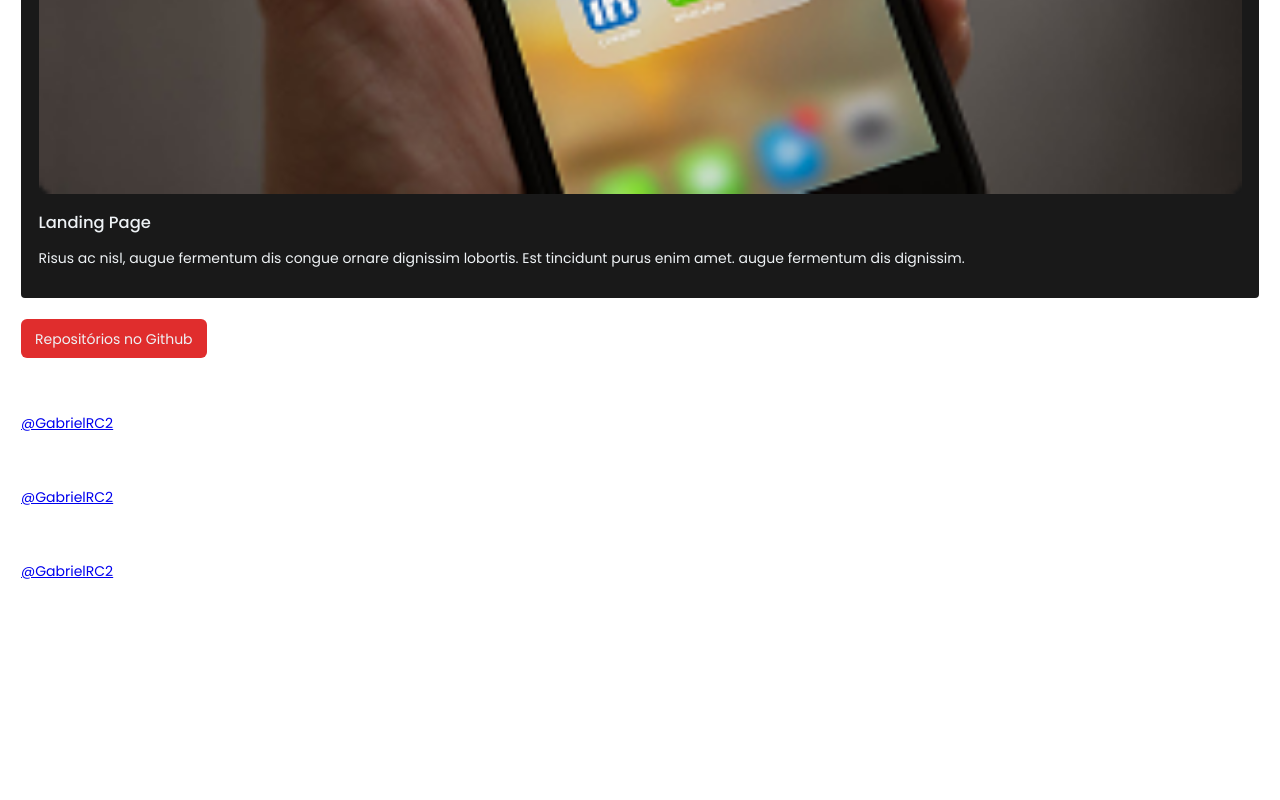
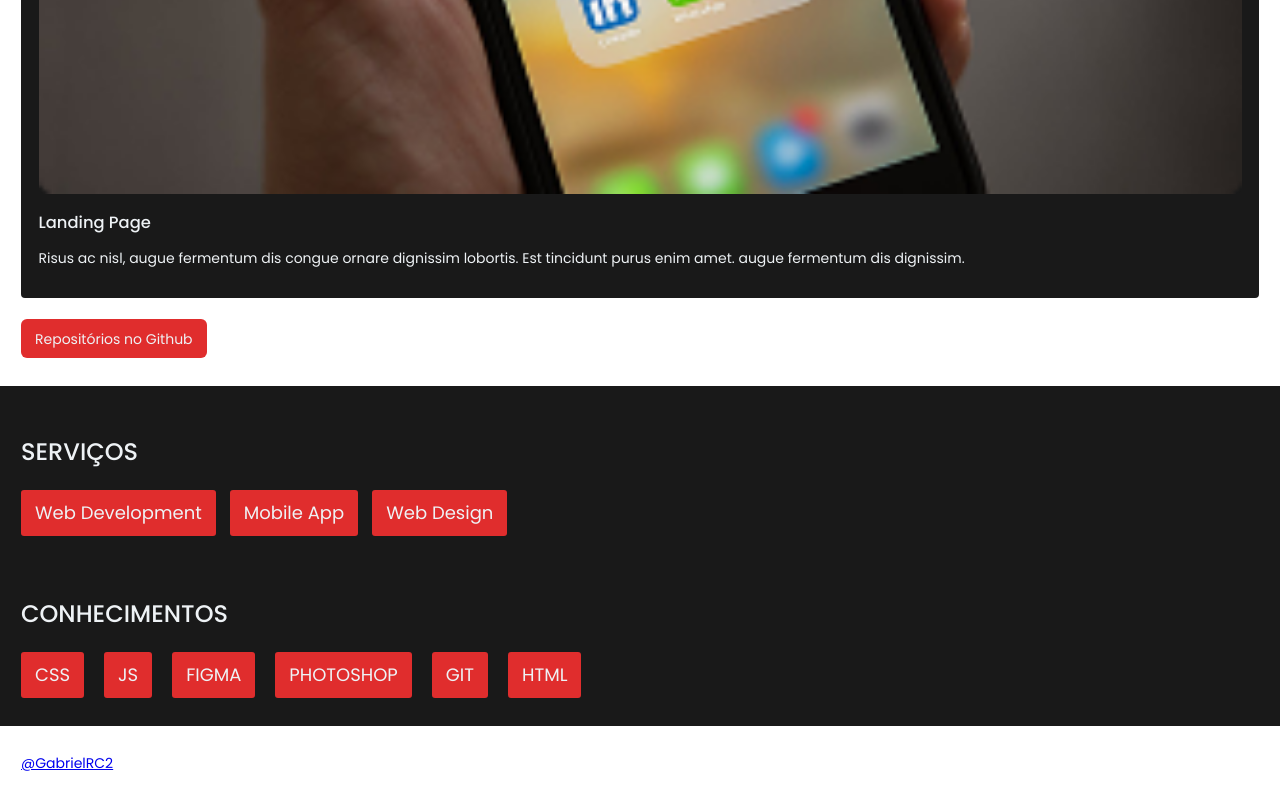
Before and after one commit to gabriel-RCarvalho/Portfolio, a plain HTML site: page index.html in a window 1280 px wide. Shown: the part 3994-4794 px from the top of the page. Before the commit the page ends 4602 px from the top, so only its background shows below. Drawn offline with Linux system fonts and the light colour scheme.

Commit message:
feat(#5)

```diff
--- a/assets/css/style.css
+++ b/assets/css/style.css
@@ -40,7 +40,7 @@ section{
     padding: 2rem 1.5rem;
 }
 
-section > h2{
+section  h2{
     font-size: 24px;
     font-weight: 500;
     line-height: 150%;
@@ -167,3 +167,45 @@ header nav a{
     flex-direction: column;
     gap: 1rem;
 }
+
+#servico{
+    display: flex;
+    flex-direction: column;
+    gap: 40px;
+
+    background-color: var(--clr-black);
+    color: var(--clr-white);
+}
+
+.servicos{
+
+}
+
+.conhecimencos{
+
+}
+
+.base-list{
+    display: flex;
+
+    margin: 0;
+    padding: 0;
+    list-style: none;
+}
+
+.base-list > li{
+    background-color: var(--clr-primary);
+    padding: 1rem;
+    font-size: 18px;
+    font-size: 600;
+    border-radius: 3px;
+}
+
+.servicos-list{
+    gap: 1rem;
+}
+
+.conhecimencos-list{
+    flex-wrap: wrap;
+    gap: 20px;
+}
--- a/index.html
+++ b/index.html
@@ -114,11 +114,27 @@
       </section>
 
       <section id="servico">
-        <a href="https://github.com/GabrielRC2"> @GabrielRC2</a>
-      </section>
+        <div class="servicos">
+          <h2>Serviços</h2>
+          <ul class="base-list servicos-list">
+            <li>Web Development</li>
+            <li>Mobile App</li>
+            <li>Web Design</li>
+          </ul>
+        </div>
 
-      <section id="conhecimento">
-        <a href="https://github.com/GabrielRC2"> @GabrielRC2</a>
+        <div class="conhecimencos">
+          <h2>Conhecimentos</h2>
+
+          <ul class="base-list conhecimencos-list">
+            <li>CSS</li>
+            <li>JS</li>
+            <li>FIGMA</li>
+            <li>PHOTOSHOP</li>
+            <li>GIT</li>
+            <li>HTML</li>
+          </ul>
+        </div>
       </section>
 
       <section id="contato">
```
